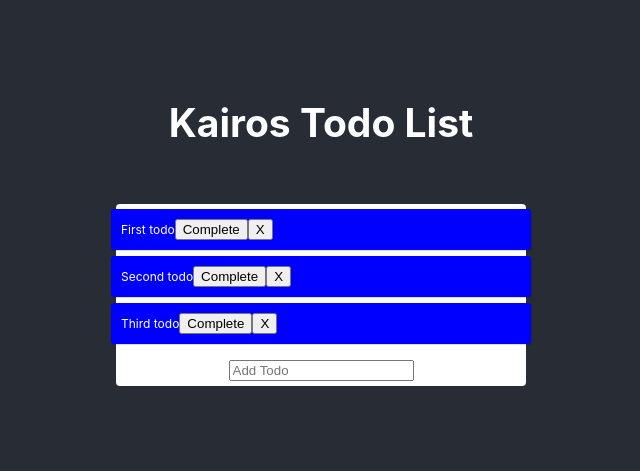
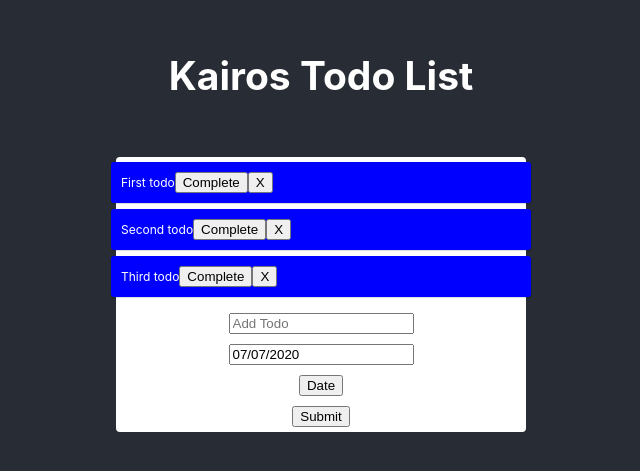
Before and after one commit to Ziggyss/kairos-to-do, a React (Create React App) app: page / in a window 1280 px wide. Shown: the part 187-658 px from the top of the page, without its empty margins (319-959 px from the left). Built offline with nearby package versions, Linux system fonts and the light colour scheme.

Commit message:
date picker date logging in console

```diff
--- a/src/App.js
+++ b/src/App.js
@@ -1,6 +1,7 @@
 import React, { useState } from "react";
 import Todo from "./Todo";
 import TodoInput from "./TodoInput";
+// import Dates from "./Dates";
 
 import "./App.css";
 
@@ -22,11 +23,11 @@ function App() {
     setTodos(newTodos);
   };
 
-  const deleteTodo = index => {
+  const deleteTodo = (index) => {
     const newTodos = [...todos];
     newTodos.splice(index, 1);
     setTodos(newTodos);
-  }
+  };
 
   return (
     <div className="App">
@@ -45,6 +46,7 @@ function App() {
             />
           ))}
           <TodoInput addTodo={addTodo} />
+          {/* <Dates /> */}
         </div>
       </header>
     </div>
--- /dev/null
+++ b/src/Dates.js
@@ -0,0 +1,33 @@
+import React, { useState } from "react";
+import DatePicker from "react-datepicker";
+
+import "react-datepicker/dist/react-datepicker.css";
+
+const Dates = () => {
+  const [date, setDate] = useState(new Date());
+
+  const onChange = (date) => {
+    setDate(date);
+  };
+
+  const onFormSubmit = (e) => {
+    e.preventDefault();
+    console.log(date);
+  };
+
+  return (
+    <div>
+      <form >
+        <DatePicker
+          selected={date}
+          onChange={onChange}
+          value={date}
+          dateFormat="dd/MM/yyyy"
+        />
+      </form>
+      <button onClick={onFormSubmit}>Date</button>
+    </div>
+  );
+};
+
+export default Dates;
--- a/src/TodoInput.js
+++ b/src/TodoInput.js
@@ -1,4 +1,5 @@
 import React, { useState } from "react";
+import Dates from "./Dates";
 
 const TodoInput = ({ addTodo }) => {
   const [value, setValue] = useState("");
@@ -11,7 +12,7 @@ const TodoInput = ({ addTodo }) => {
   };
 
   return (
-    <form onSubmit={handleSubmit}>
+    <form>
       <input
         type="text"
         className="input"
@@ -19,6 +20,8 @@ const TodoInput = ({ addTodo }) => {
         onChange={(e) => setValue(e.target.value)}
         placeholder="Add Todo"
       />
+      <Dates />
+      <button onClick={handleSubmit}>Submit</button>
     </form>
   );
 };
```
